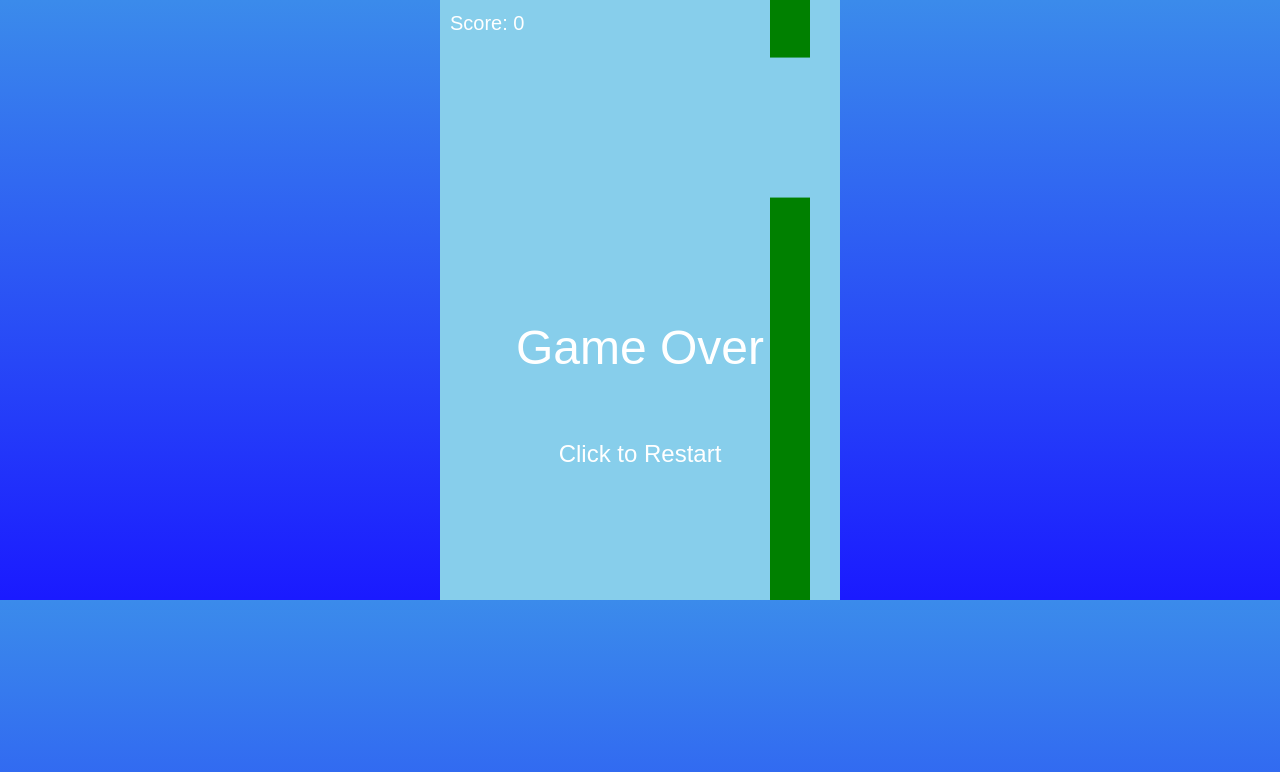
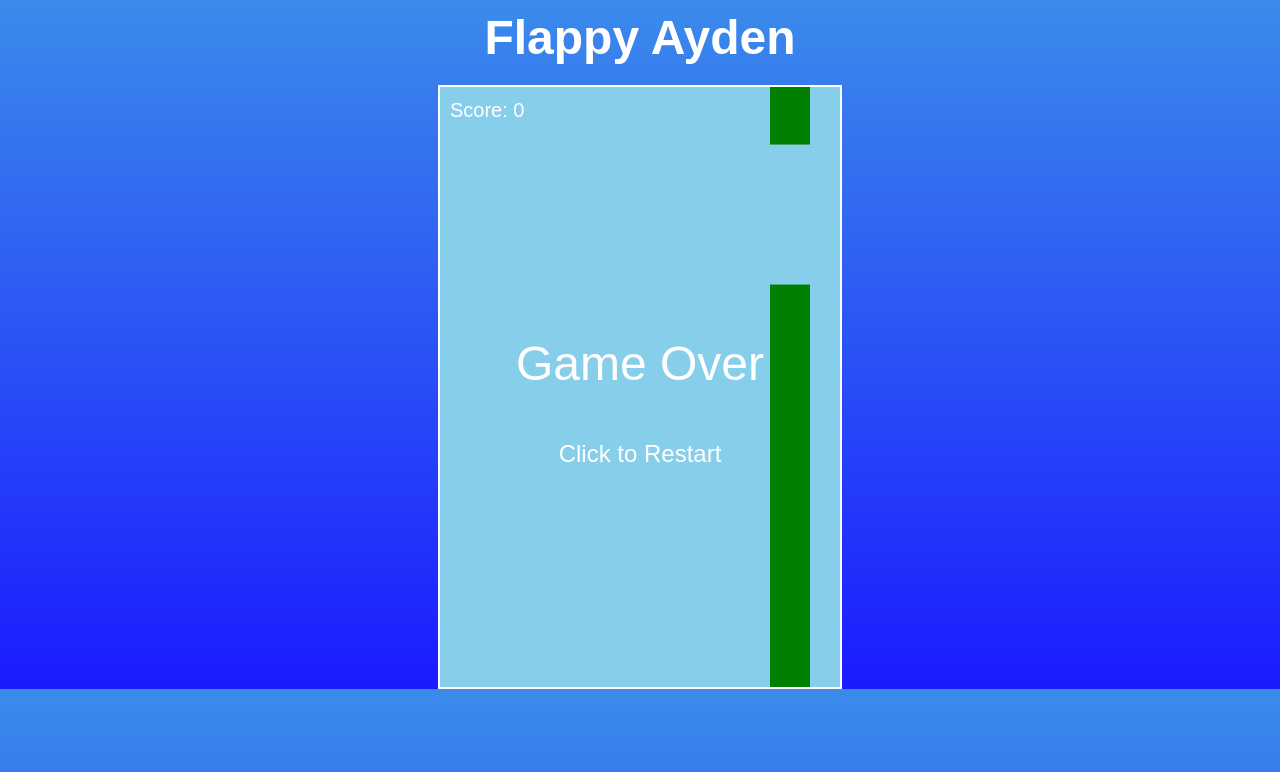
Before and after one commit to coltoneagleson/flappyhuman, a plain HTML site: page index.html in a window 1280 px wide. Drawn offline with Linux system fonts and the light colour scheme.

Commit message:
Update index.html

```diff
--- a/index.html
+++ b/index.html
@@ -2,27 +2,45 @@
 <html lang="en">
 <head>
   <meta charset="UTF-8">
-  <title>Flappy Human</title>
+  <title>Flappy Ayden</title>
   <style>
     body {
       margin: 0;
       overflow: hidden;
       background: linear-gradient(to bottom, #3b8beb, #1a1aff);
+      font-family: sans-serif;
+      text-align: center;
     }
+
+    h1 {
+      margin: 20px 0 10px;
+      font-size: 48px;
+      color: white;
+      animation: bounce 2s infinite;
+    }
+
+    @keyframes bounce {
+      0%, 100% { transform: translateY(0); }
+      50% { transform: translateY(-10px); }
+    }
+
     canvas {
       display: block;
       margin: 0 auto;
       background-color: #87CEEB;
+      border: 2px solid white;
     }
+
     #gameOver {
       position: absolute;
-      top: 40%;
+      top: 42%;
       width: 100%;
       text-align: center;
       font-size: 3em;
       color: white;
-      font-family: sans-serif;
+      display: none;
     }
+
     #restart {
       display: none;
       position: absolute;
@@ -32,12 +50,12 @@
       font-size: 1.5em;
       color: white;
       cursor: pointer;
-      font-family: sans-serif;
     }
   </style>
 </head>
 <body>
 
+<h1>Flappy Ayden</h1>
 <canvas id="gameCanvas" width="400" height="600"></canvas>
 <div id="gameOver">Game Over</div>
 <div id="restart" onclick="restartGame()">Click to Restart</div>
@@ -54,9 +72,13 @@
   let gameRunning = true;
   let score = 0;
 
-  document.addEventListener("keydown", () => {
-    if (gameRunning) {
-      human.velocity = jumpForce;
+  document.addEventListener("keydown", (e) => {
+    if (e.code === "Space") {
+      if (gameRunning) {
+        human.velocity = jumpForce;
+      } else {
+        restartGame();
+      }
     }
   });
 
@@ -88,17 +110,15 @@
         human.x + human.width > pipe.x &&
         (human.y < pipe.top || human.y + human.height > pipe.top + pipe.gap)
       ) {
-        gameOver();
+        triggerGameOver();
       }
 
-      // Scoring
       if (pipe.x + pipe.width < human.x && !pipe.passed) {
         pipe.passed = true;
         score++;
       }
     });
 
-    // Remove off-screen pipes
     pipes = pipes.filter(pipe => pipe.x + pipe.width > 0);
   }
 
@@ -108,7 +128,7 @@
     ctx.fillText("Score: " + score, 10, 30);
   }
 
-  function gameOver() {
+  function triggerGameOver() {
     gameRunning = false;
     document.getElementById("gameOver").style.display = "block";
     document.getElementById("restart").style.display = "block";
@@ -131,17 +151,15 @@
 
     ctx.clearRect(0, 0, canvas.width, canvas.height);
 
-    // Update
     human.velocity += gravity;
     human.y += human.velocity;
 
     if (human.y > canvas.height || human.y < 0) {
-      gameOver();
+      triggerGameOver();
     }
 
     updatePipes();
 
-    // Draw
     drawHuman();
     drawPipes();
     drawScore();
```
